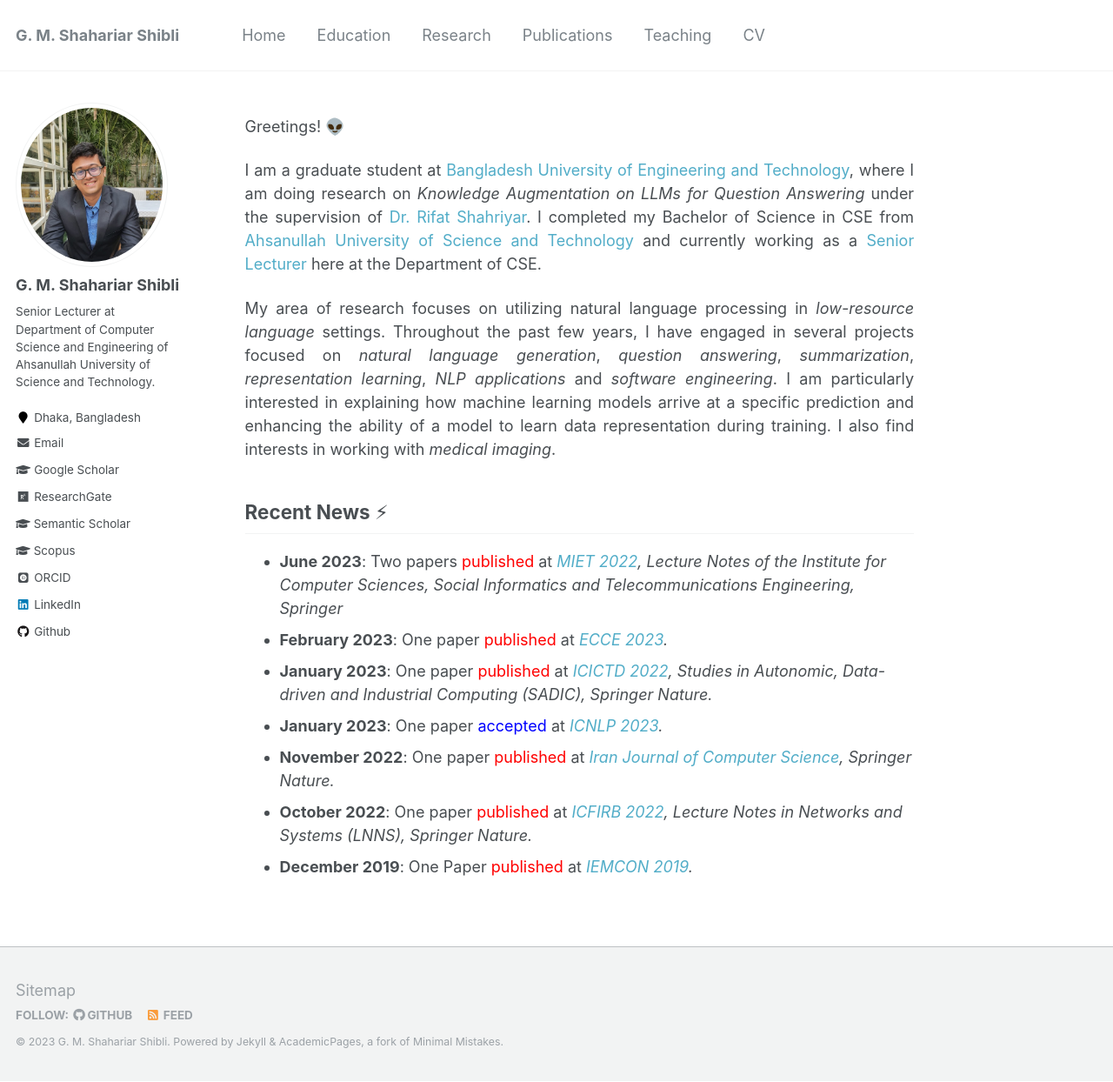
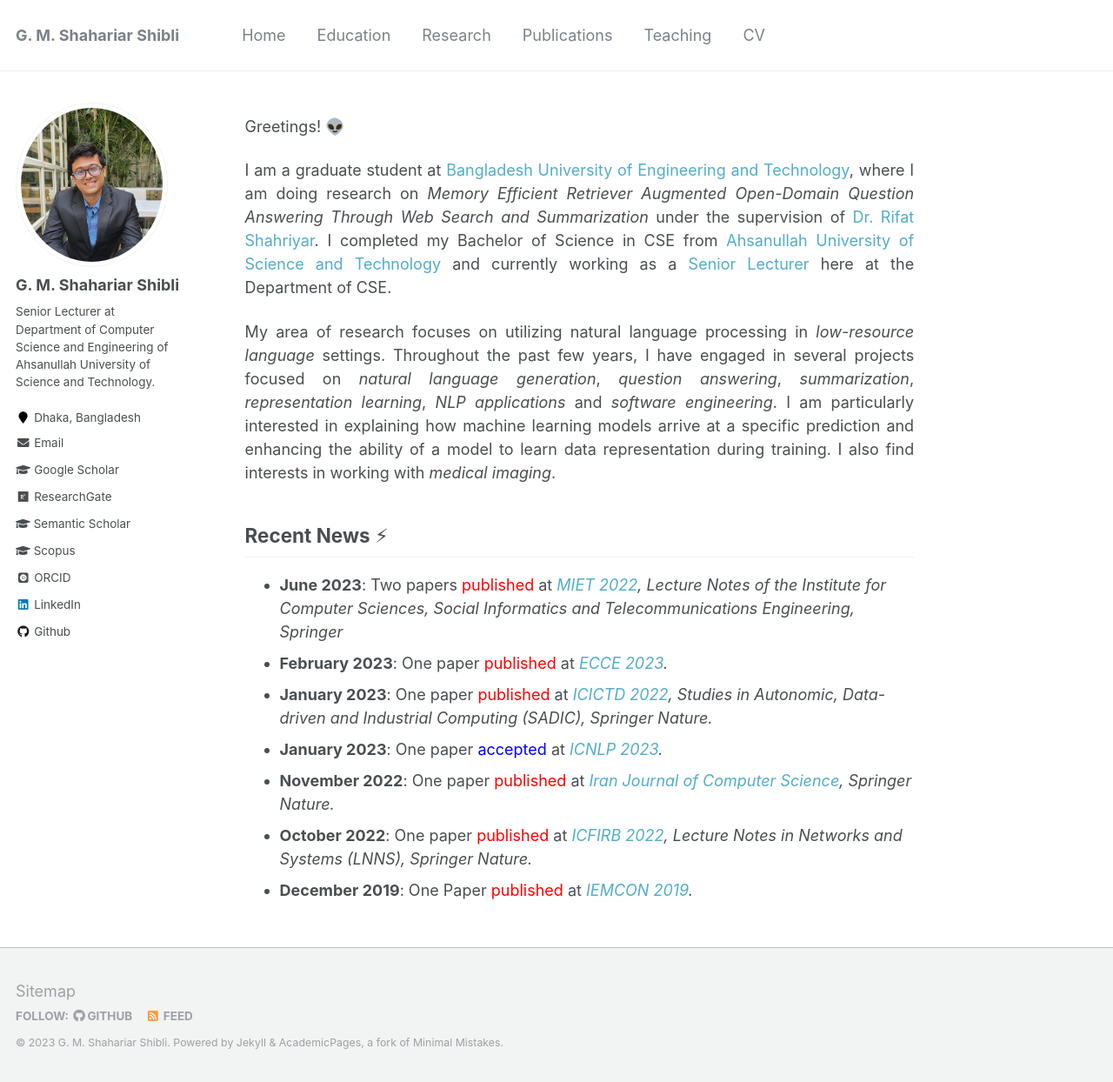
Before and after one commit to shahariar-shibli/shahariar-shibli.github.io, a Jekyll site: the page built from _pages/about.md, in a window 1280 px wide and 1244 px high. Shown: the whole window at 87% size. Built offline with Jekyll 4.4.1, drawn with Linux system fonts in a browser that asks for light colours; some web fonts are replaced.

Commit message:
Update about.md

```diff
--- a/_pages/about.md
+++ b/_pages/about.md
@@ -11,7 +11,7 @@ redirect_from:
 Greetings! 👽
 
 <p style="text-align:justify">I am a graduate student at <a href="https://www.buet.ac.bd/">Bangladesh University of Engineering and Technology</a>,
-where I am doing research on <em>Knowledge Augmentation on LLMs for Question Answering</em> under the supervision of <a href="https://cse.buet.ac.bd/faculty_list/detail/rifat">Dr. Rifat Shahriyar</a>.
+where I am doing research on <em>Memory Efficient Retriever Augmented Open-Domain Question Answering Through Web Search and Summarization</em> under the supervision of <a href="https://cse.buet.ac.bd/faculty_list/detail/rifat">Dr. Rifat Shahriyar</a>.
 I completed my Bachelor of Science in CSE from <a href="https://aust.edu/">Ahsanullah University of Science and Technology</a> and
 currently working as a <a href="https://aust.edu/cse/faculty_member/mr_g_m_shahariar">Senior Lecturer</a> here at the Department of CSE.</p>
 
```
